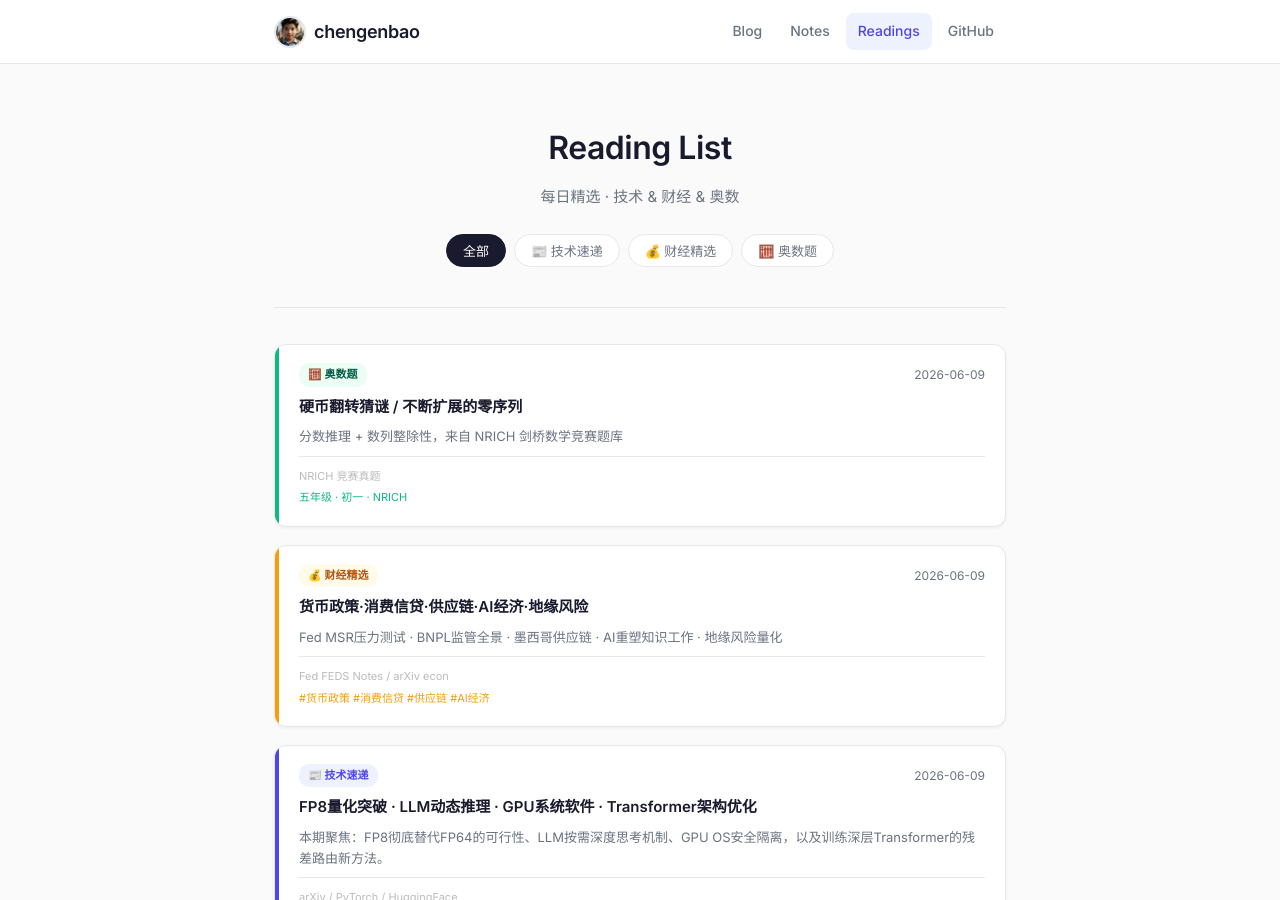
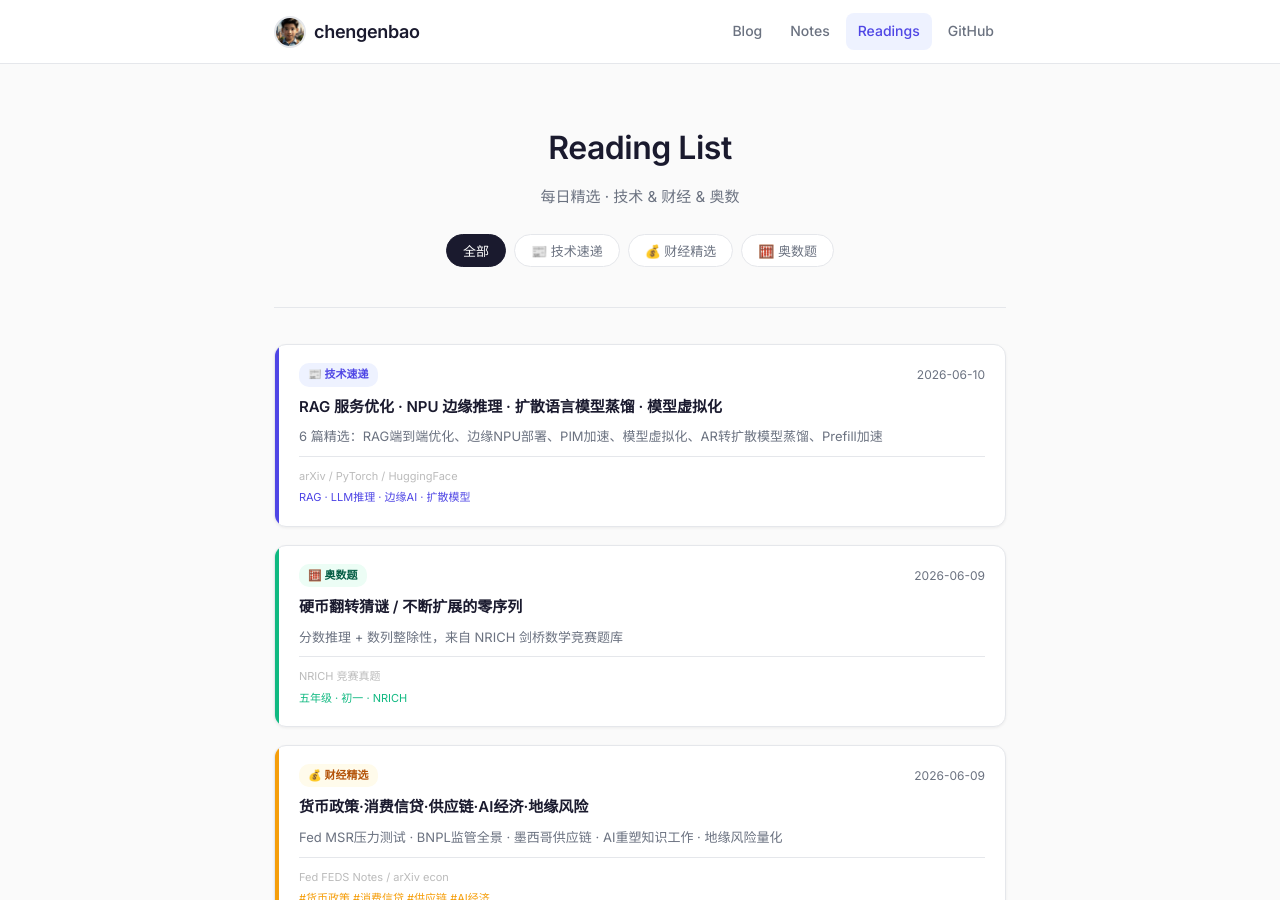
Before and after one commit to chengenbao/chengenbao.github.io, a Jekyll site: the page built from reading-list/index.md, in a window 1280 px wide and 900 px high. Built offline with Jekyll 4.4.1, drawn with Linux system fonts in a browser that asks for light colours.

Commit message:
add tech card 2026-06-10

```diff
--- a/reading-list/index.md
+++ b/reading-list/index.md
@@ -18,6 +18,21 @@ permalink: /reading-list/
   </div>
 
   <div class="rl-grid">
+<a class="rl-card tech" href="/reading-list/2026-06-10-tech-daily/">
+  <div class="rl-accent"></div>
+  <div class="rl-body">
+    <div class="rl-top">
+      <span class="rl-badge tech">📰 技术速递</span>
+      <time>2026-06-10</time>
+    </div>
+    <h2>RAG 服务优化 · NPU 边缘推理 · 扩散语言模型蒸馏 · 模型虚拟化</h2>
+    <p>6 篇精选：RAG端到端优化、边缘NPU部署、PIM加速、模型虚拟化、AR转扩散模型蒸馏、Prefill加速</p>
+    <div class="rl-meta">
+      <span class="rl-source">arXiv / PyTorch / HuggingFace</span>
+      <span class="rl-tags">RAG · LLM推理 · 边缘AI · 扩散模型</span>
+    </div>
+  </div>
+</a>
 <a class="rl-card math" href="/reading-list/2026-06-09-math/"><div class="rl-accent"></div><div class="rl-body"><div class="rl-top"><span class="rl-badge math">🧮 奥数题</span><time>2026-06-09</time></div><h2>硬币翻转猜谜 / 不断扩展的零序列</h2><p>分数推理 + 数列整除性，来自 NRICH 剑桥数学竞赛题库</p><div class="rl-meta"><span class="rl-source">NRICH 竞赛真题</span><span class="rl-tags">五年级 · 初一 · NRICH</span></div></div></a>
 <a class="rl-card finance" href="/reading-list/2026-06-09-finance-daily/">
   <div class="rl-accent"></div>
```
